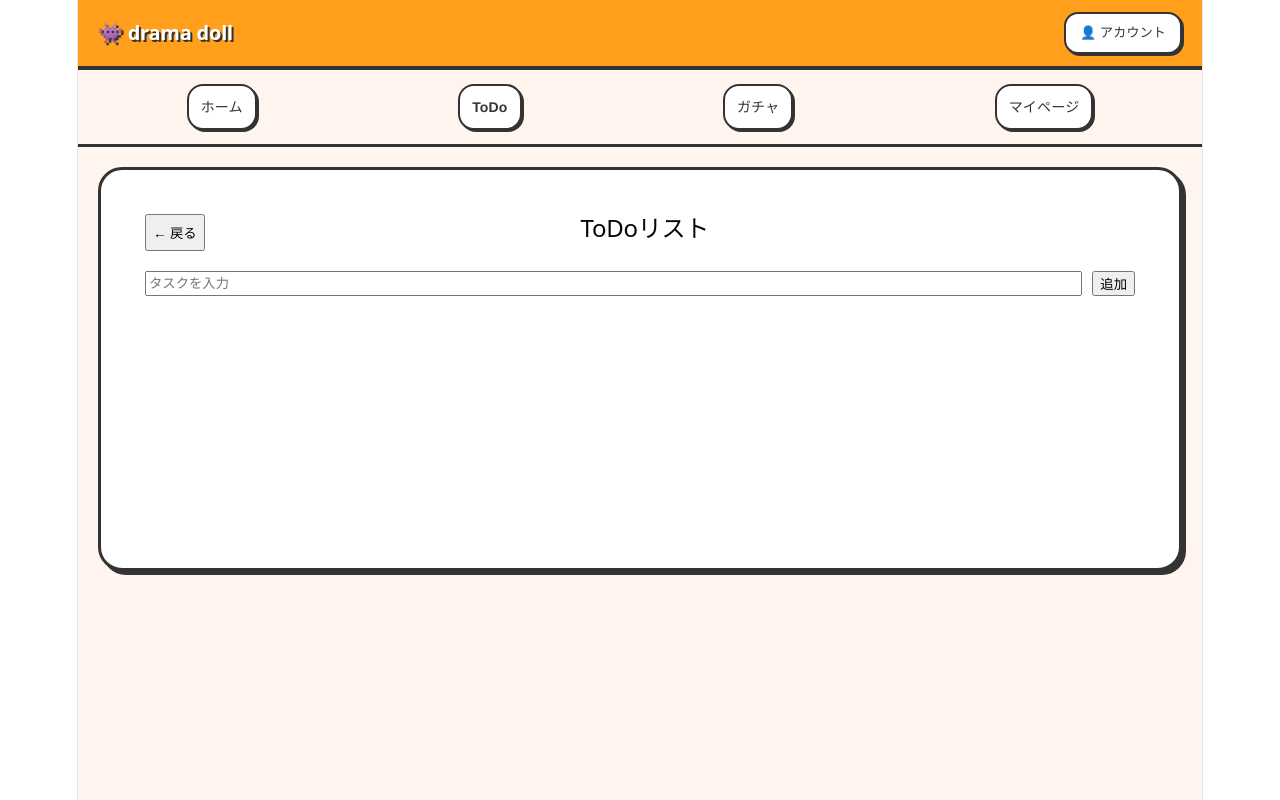
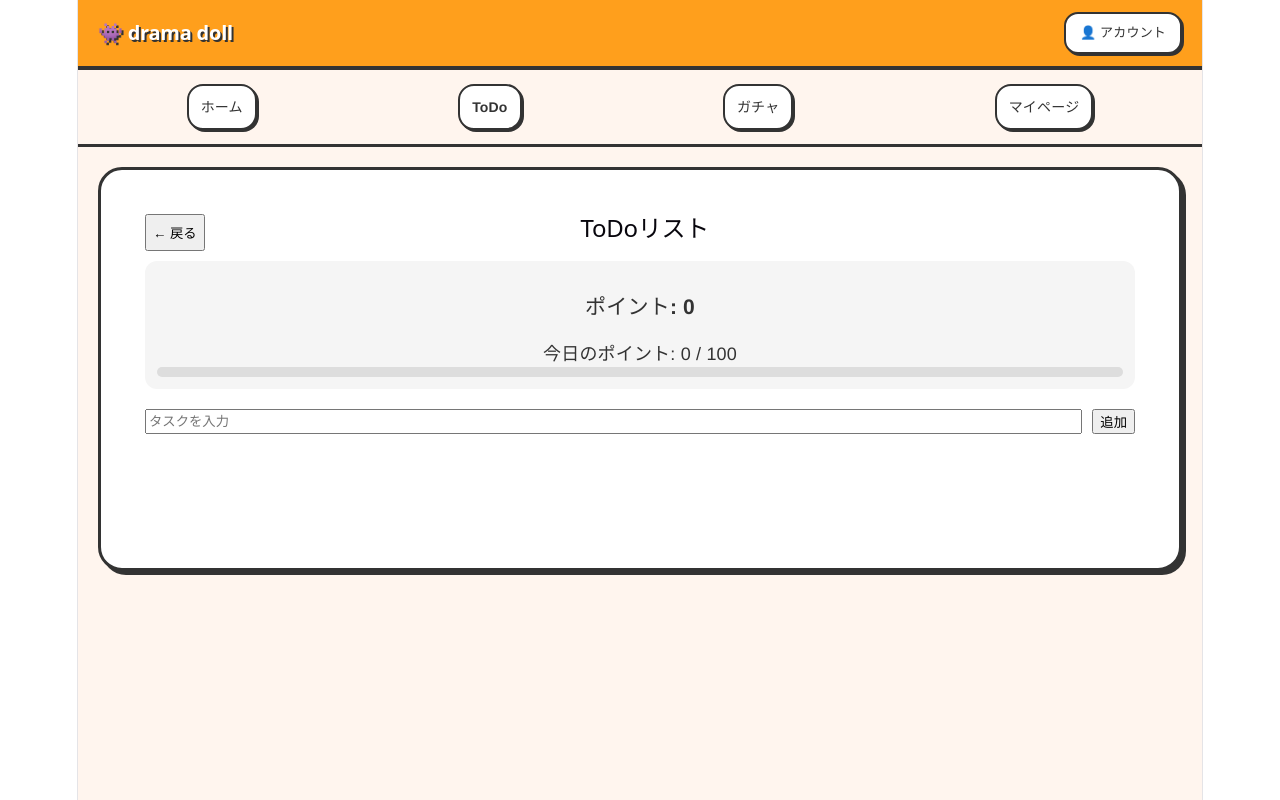
Before and after one commit to drama-dolls/main, a React (Vite) app in the folder frontend/: page /todo in a window 1280 px wide. Built offline with nearby package versions, Linux system fonts and the light colour scheme.

Commit message:
pointの追加

```diff
--- a/frontend/src/pages/to-do.tsx
+++ b/frontend/src/pages/to-do.tsx
@@ -4,53 +4,124 @@ type Todo = {
   id: number;
   text: string;
   completed: boolean;
+  rewarded: boolean;
 };
 
+const MAX_DAILY_POINTS = 100;
+
 export default function TodoPage() {
-  const [todos, setTodos] = useState<Todo[]>([]);
+  // ✅ 初期読み込み（画面切替でリセットされない）
+  const [todos, setTodos] = useState<Todo[]>(() => {
+    const saved = localStorage.getItem("todos");
+    return saved ? JSON.parse(saved) : [];
+  });
+
+  const [points, setPoints] = useState(() => {
+    const saved = localStorage.getItem("points");
+    return saved ? Number(saved) : 0;
+  });
+
+  const [dailyPoints, setDailyPoints] = useState(() => {
+    const saved = localStorage.getItem("dailyPoints");
+    return saved ? Number(saved) : 0;
+  });
+
   const [input, setInput] = useState("");
+  const [error, setError] = useState("");
 
-  // ✅ 初回ロード時：localStorageから読み込み
+  // ✅ 日付リセット
   useEffect(() => {
-    const saved = localStorage.getItem("todos");
-    if (saved) {
-      setTodos(JSON.parse(saved));
+    const today = new Date().toDateString();
+    const savedDate = localStorage.getItem("lastDate");
+
+    if (savedDate !== today) {
+      setDailyPoints(0);
+      localStorage.setItem("lastDate", today);
     }
   }, []);
 
-  // ✅ todosが変わるたびに保存
+  // ✅ 自動保存
   useEffect(() => {
     localStorage.setItem("todos", JSON.stringify(todos));
   }, [todos]);
 
-  // 追加
+  useEffect(() => {
+    localStorage.setItem("points", String(points));
+  }, [points]);
+
+  useEffect(() => {
+    localStorage.setItem("dailyPoints", String(dailyPoints));
+  }, [dailyPoints]);
+
+  // ✅ エラー自動消滅（3秒）
+  useEffect(() => {
+    if (error) {
+      const timer = setTimeout(() => {
+        setError("");
+      }, 3000);
+      return () => clearTimeout(timer);
+    }
+  }, [error]);
+
+  // ✅ タスク追加（重複防止）
   const addTodo = () => {
     if (!input.trim()) return;
+
+    const exists = todos.some(
+      (todo) =>
+        todo.text.trim().toLowerCase() ===
+        input.trim().toLowerCase()
+    );
+
+    if (exists) {
+      setError("同じタスクがあります！");
+      return;
+    }
 
     const newTodo: Todo = {
       id: Date.now(),
       text: input,
       completed: false,
+      rewarded: false,
     };
 
-    setTodos([...todos, newTodo]);
+    setTodos((prev) => [...prev, newTodo]);
     setInput("");
+    setError("");
   };
 
-  // チェック切り替え
+  // ✅ チェック（ポイント加算）
   const toggleTodo = (id: number) => {
-    setTodos(
-      todos.map((todo) =>
-        todo.id === id
-          ? { ...todo, completed: !todo.completed }
-          : todo
-      )
+    setTodos((prevTodos) =>
+      prevTodos.map((todo) => {
+        if (todo.id === id) {
+          const updated = {
+            ...todo,
+            completed: !todo.completed,
+          };
+
+          if (
+            !todo.completed &&
+            !todo.rewarded &&
+            dailyPoints < MAX_DAILY_POINTS
+          ) {
+            setPoints((p) => p + 10);
+            setDailyPoints((p) =>
+              Math.min(p + 10, MAX_DAILY_POINTS)
+            );
+            updated.rewarded = true;
+          }
+
+          return updated;
+        }
+        return todo;
+      })
     );
   };
 
-  // 削除
+  // ✅ 削除
   const deleteTodo = (id: number) => {
-    setTodos(todos.filter((todo) => todo.id !== id));
+    setTodos((prev) => prev.filter((todo) => todo.id !== id));
   };
 
   return (
@@ -59,10 +130,72 @@ export default function TodoPage() {
       <div style={{ display: "flex", justifyContent: "space-between" }}>
         <button onClick={() => window.history.back()}>← 戻る</button>
         <h2>ToDoリスト</h2>
-        <div style={{ width: "50px" }} /> {/* 位置調整 */}
+        <div style={{ width: "50px" }} />
       </div>
 
-      {/* ✅ 入力フォーム */}
+      {/* ✅ エラー表示 */}
+      {error && (
+        <div
+          style={{
+            background: "#ffe0e0",
+            color: "#d00",
+            padding: "10px",
+            borderRadius: "10px",
+            marginTop: "10px",
+            display: "flex",
+            justifyContent: "space-between",
+            alignItems: "center",
+          }}
+        >
+          <span>{error}</span>
+          <button
+            onClick={() => setError("")}
+            style={{
+              background: "transparent",
+              border: "none",
+              fontSize: "16px",
+              cursor: "pointer",
+            }}
+          >
+            ×
+          </button>
+        </div>
+      )}
+
+      {/* ✅ ポイント表示 */}
+      <div
+        style={{
+          marginTop: "10px",
+          padding: "12px",
+          background: "#f5f5f5",
+          borderRadius: "12px",
+        }}
+      >
+        <h3>ポイント: {points}</h3>
+        <p>
+          今日のポイント: {dailyPoints} / {MAX_DAILY_POINTS}
+        </p>
+
+        {/* ✅ ゲージ */}
+        <div
+          style={{
+            height: "10px",
+            background: "#ddd",
+            borderRadius: "5px",
+            overflow: "hidden",
+          }}
+        >
+          <div
+            style={{
+              width: `${(dailyPoints / MAX_DAILY_POINTS) * 100}%`,
+              height: "100%",
+              background: "green",
+            }}
+          />
+        </div>
+      </div>
+
+      {/* ✅ 入力 */}
       <div style={{ marginTop: "20px", display: "flex", gap: "10px" }}>
         <input
           value={input}
@@ -103,12 +236,12 @@ export default function TodoPage() {
               </span>
             </label>
 
-            {/* ✅ 削除ボタン */}
-            <button onClick={() => deleteTodo(todo.id)}>削除</button>
+            <button onClick={() => deleteTodo(todo.id)}>
+              削除
+            </button>
           </div>
         ))}
       </div>
     </div>
   );
 }
-``
```
